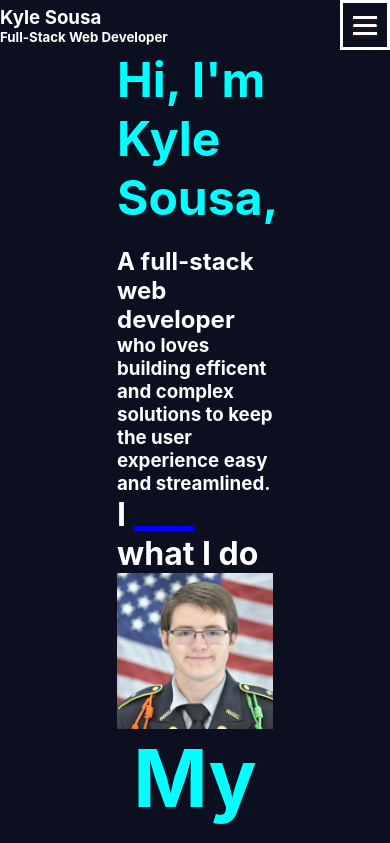
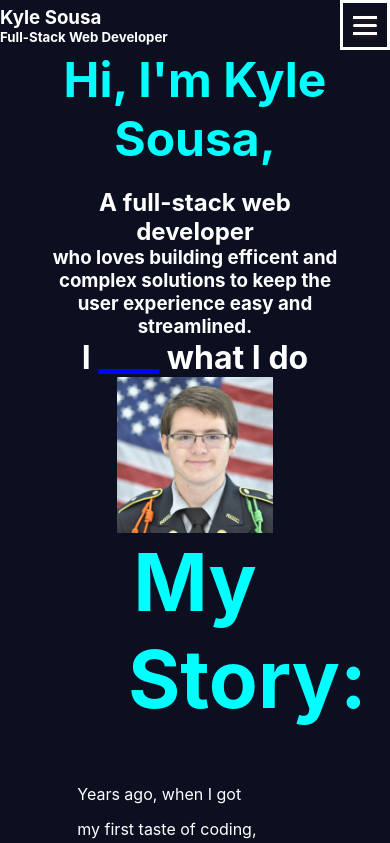
Before and after one commit to AWSMProdigy/updated-portfolio, a React (Create React App) app in the folder my-portfolio/: page / in a window 390 px wide. Shown: the top 843 px of the page. Built offline with nearby package versions, Linux system fonts and the light colour scheme.

Commit message:
Cleaning up pages

```diff
--- a/my-portfolio/src/App.css
+++ b/my-portfolio/src/App.css
@@ -405,4 +405,9 @@ nav{
   .Intro{
     flex-direction: column;
   }
+
+  .introText{
+    width: 80%;
+    text-align: center;
+  }
 }
```
